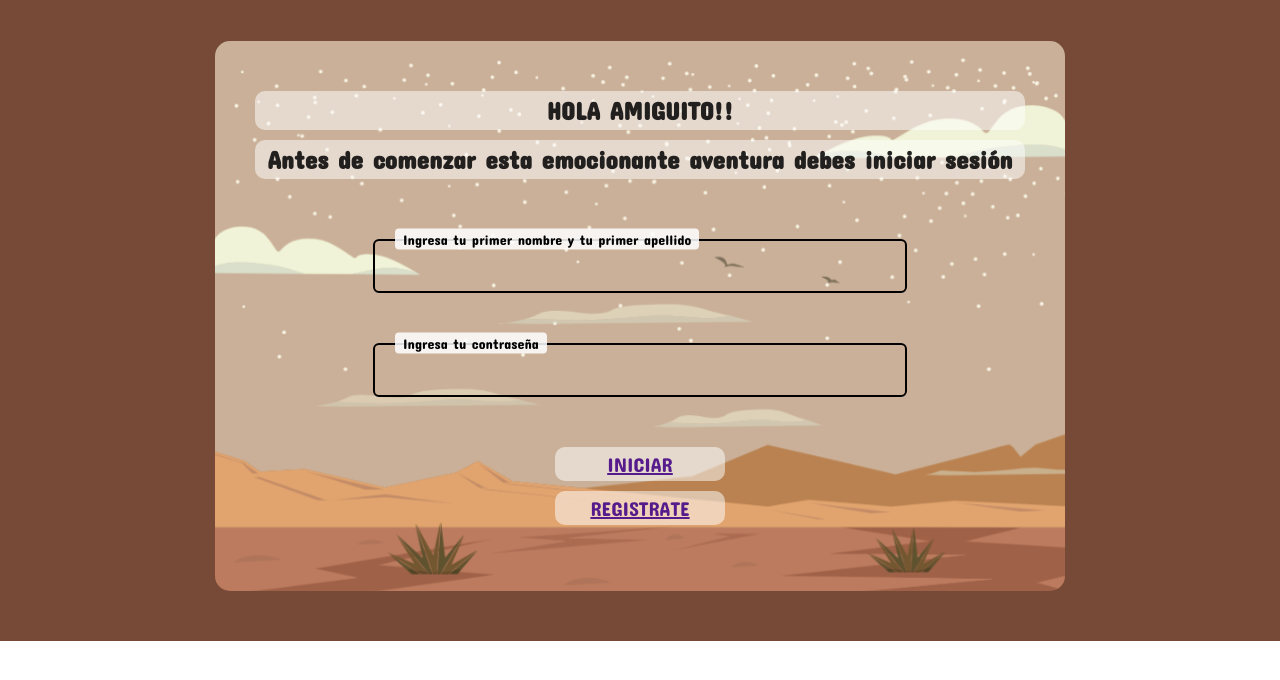
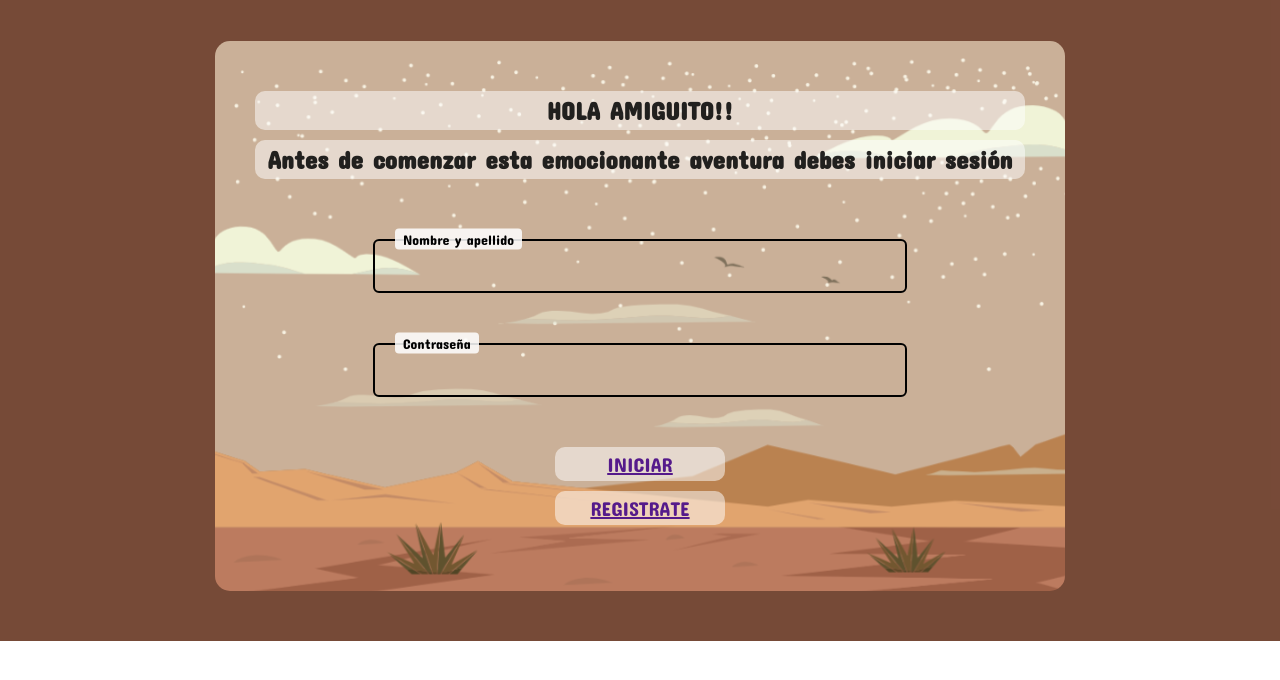
Before and after one commit to Nando008/GameLog, a Vue app in the folder GameLog/: page / in a window 1280 px wide. Shown: the top 680 px of the page. Built offline with nearby package versions, Linux system fonts and the light colour scheme; a web font is replaced by a local one.

Commit message:
Actualización

```diff
--- a/GameLog/src/App.vue
+++ b/GameLog/src/App.vue
@@ -13,12 +13,12 @@
 
       <div class="inputs">
         <input type="text" required>
-        <label>Ingresa tu primer nombre y tu primer apellido</label>
+        <label>Nombre y apellido</label>
       </div>
 
       <div class="inputs">
         <input type="password" required>
-        <label>Ingresa tu contraseña</label>
+        <label>Contraseña</label>
       </div>
 
       <div class="button">
```
